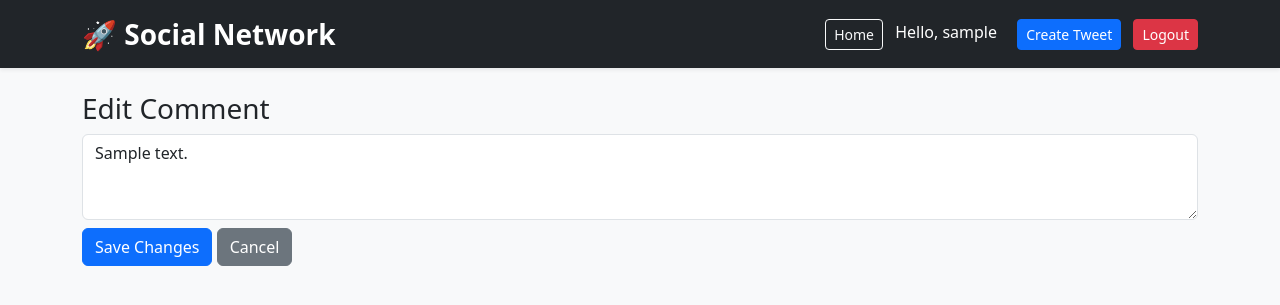
After one commit to Neha-Niphade/Social-Network, a Django app: page /comment/1/edit/ in a window 1280 px wide. The commit adds this page. Shown: the top 305 px of the page. Run offline with Django 5.2, Linux system fonts and the light colour scheme; a user stored in the database is signed in; tables that the repository leaves empty hold one stand-in row (values such as "Sample post").

Commit message:
Add comment editing and deletion

```diff
--- /dev/null
+++ b/tweets/templates/tweets/comment_edit.html
@@ -0,0 +1,29 @@
+{% extends "base.html" %}
+
+{% block content %}
+
+<h3>Edit Comment</h3>
+
+<form method="POST">
+
+    {% csrf_token %}
+
+    <textarea
+        name="text"
+        class="form-control"
+        rows="3"
+        required
+    >{{ comment.text }}</textarea>
+
+    <button type="submit" class="btn btn-primary mt-2">
+        Save Changes
+    </button>
+
+    <a href="{% url 'tweet_list' %}"
+       class="btn btn-secondary mt-2">
+        Cancel
+    </a>
+
+</form>
+
+{% endblock %}
--- a/tweets/urls.py
+++ b/tweets/urls.py
@@ -32,4 +32,9 @@ urlpatterns = [
     views.comment_delete,
     name="comment_delete",
     ),
+    path(
+    "comment/<int:comment_id>/edit/",
+    views.comment_edit,
+    name="comment_edit",
+),
 ]
--- a/tweets/views.py
+++ b/tweets/views.py
@@ -129,3 +129,25 @@ def comment_delete(request, comment_id):
         comment.delete()
 
     return redirect("tweet_list")
+
+@login_required
+def comment_edit(request, comment_id):
+    comment = get_object_or_404(Comment, id=comment_id)
+
+    if comment.user != request.user:
+        return redirect("tweet_list")
+
+    if request.method == "POST":
+        text = request.POST.get("text", "").strip()
+
+        if text:
+            comment.text = text
+            comment.save()
+
+            return redirect("tweet_list")
+
+    return render(
+        request,
+        "tweets/comment_edit.html",
+        {"comment": comment},
+    )
```
Also changed, not shown: tweets/templates/tweets/home.html (+22 -0 lines).
